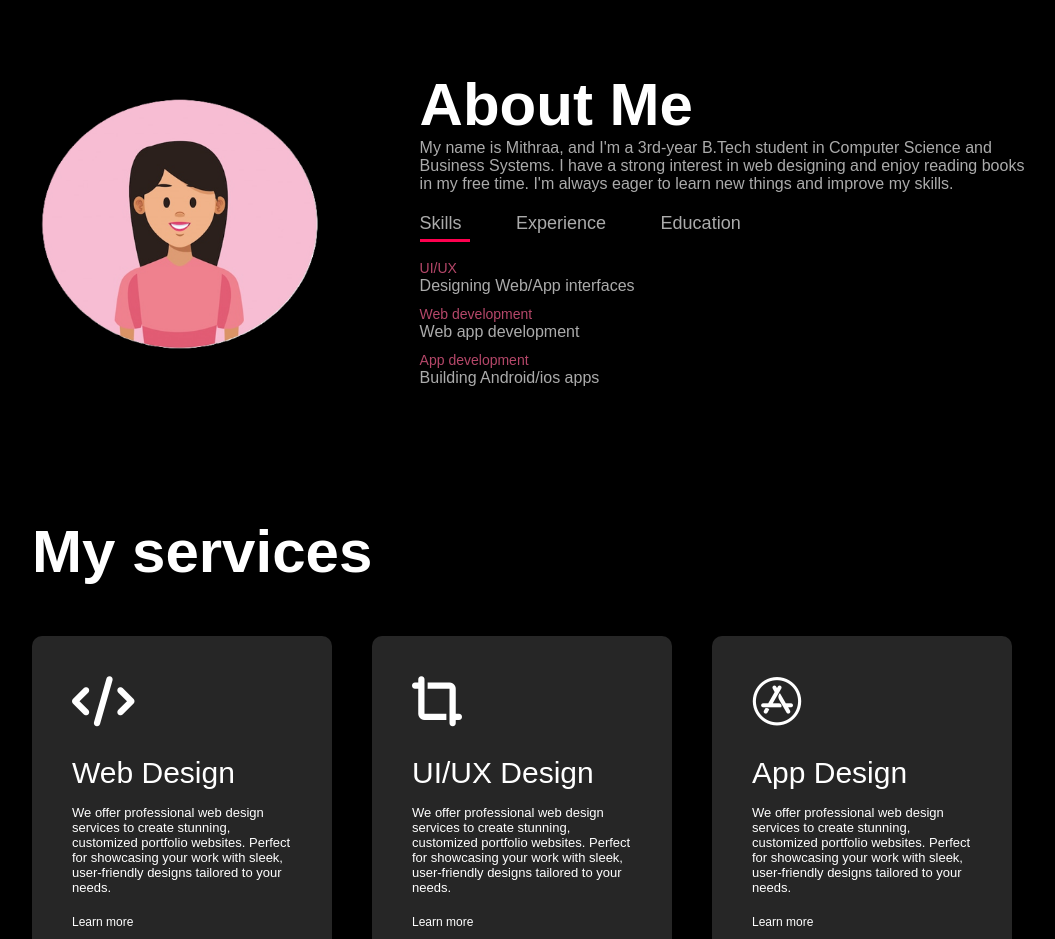
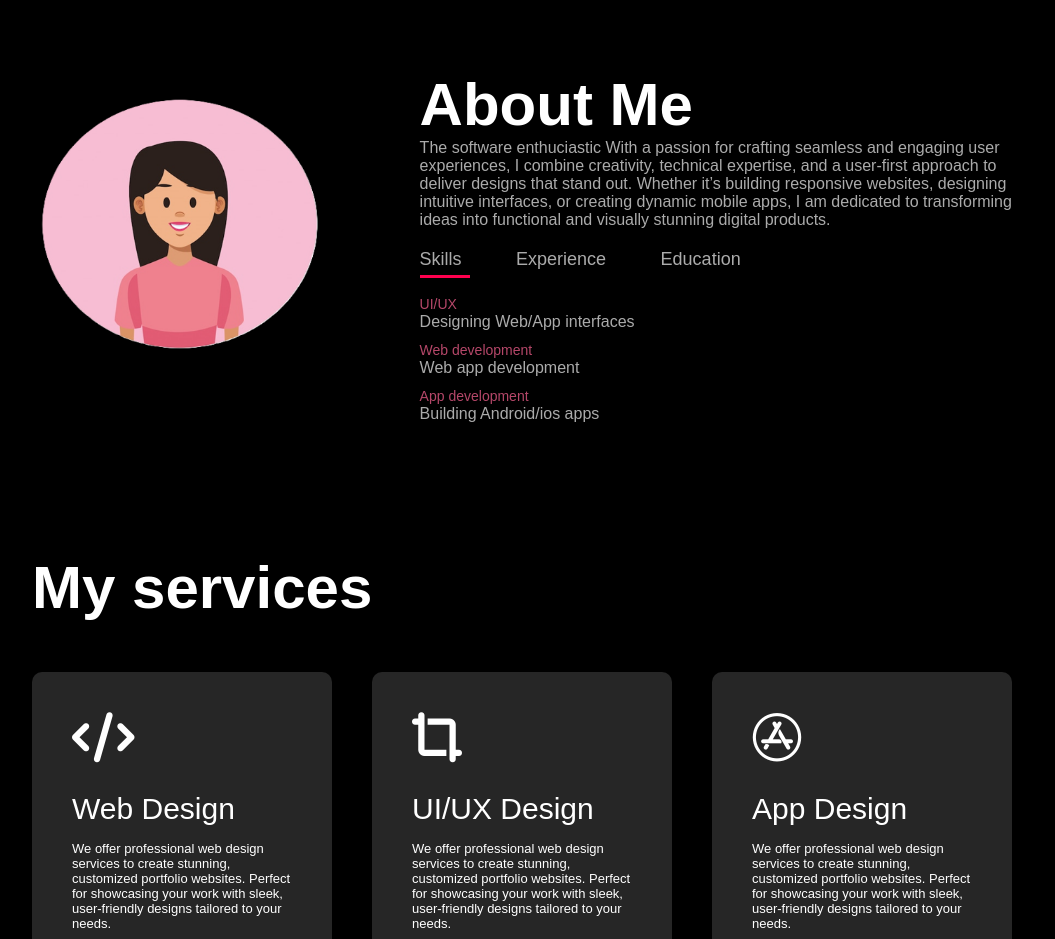
Before and after one commit to Mmithraa2523/portfolio-, a plain HTML site: page index.html in a window 1280 px wide. Shown: the part 820-1759 px from the top of the page, without its empty margins (118-1173 px from the left). Drawn offline with Linux system fonts and the light colour scheme.

Commit message:
Update index.html

```diff
--- a/index.html
+++ b/index.html
@@ -37,9 +37,10 @@
                 </div>
                 <div class="about-col-2">
                     <h1 class ="sub-title">About Me</h1>
-                    <p>My name is Mithraa, and I'm a 3rd-year B.Tech student in Computer Science and Business Systems.
-                         I have a strong interest in web designing and enjoy reading books in my free time. I'm always eager
-                          to learn new things and improve my skills.</p>
+                    <p>The software enthuciastic With a passion for crafting seamless and engaging user experiences,
+                        I combine creativity, technical expertise, and a user-first approach to deliver designs that stand out.
+                        Whether it’s building responsive websites, designing intuitive interfaces, or creating dynamic mobile apps,
+                        I am dedicated to transforming ideas into functional and visually stunning digital products.</p>
 
                     <div class="tab-titles">
                         <p class="tab-links active-link" onclick="opentab('skills')">Skills</p>
```
